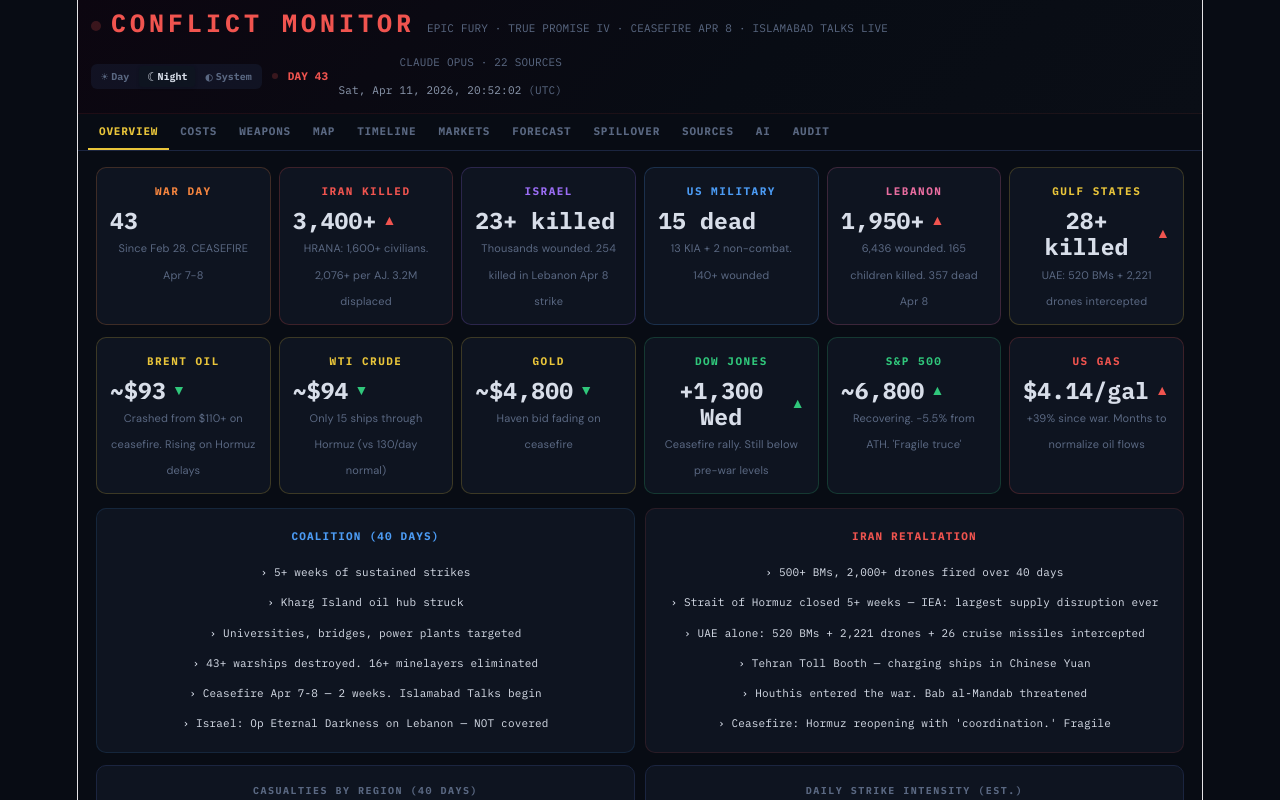
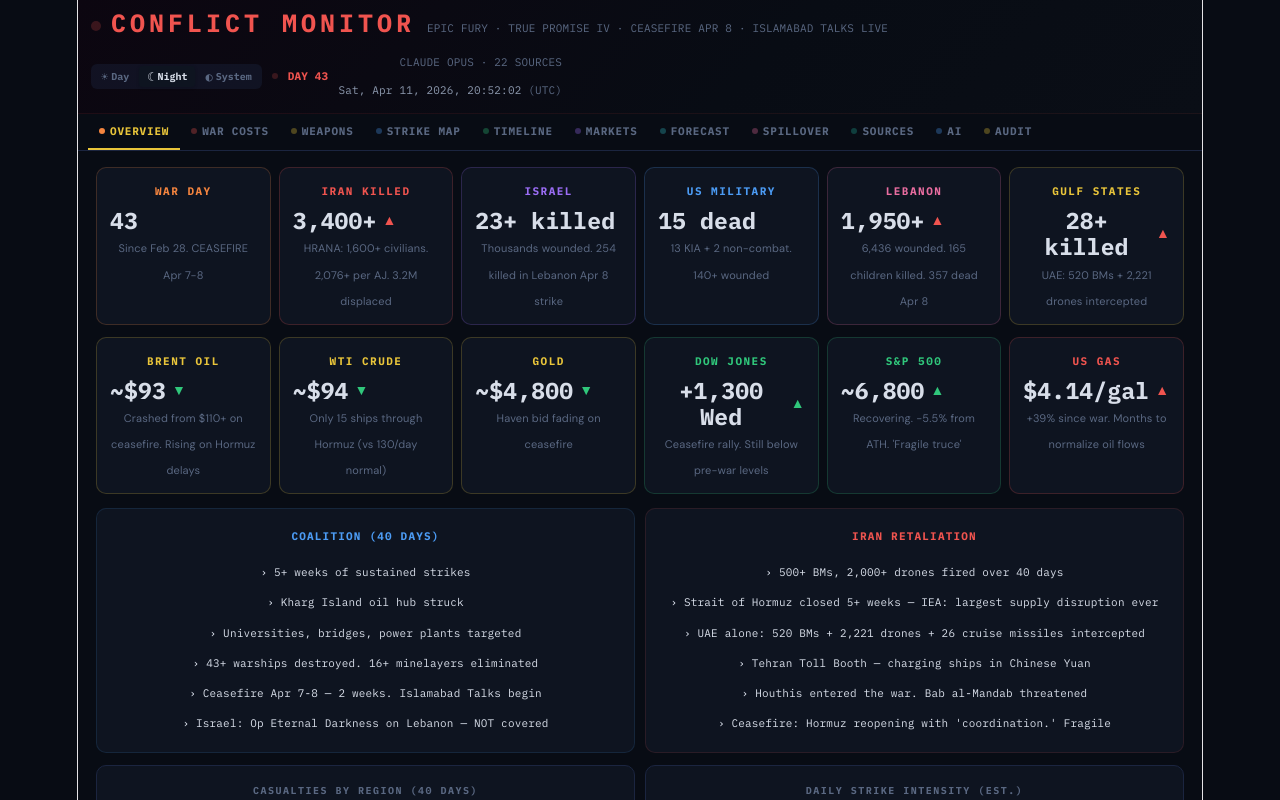
Before and after one commit to varuntyagi83/conflict-preview, a React (Vite) app: page / in a window 1280 px wide. Shown: the top 800 px of the page. Built offline with nearby package versions, Linux system fonts and the light colour scheme.

Commit message:
fix: restore full tab names with colored dot indicators

```diff
--- a/src/App.jsx
+++ b/src/App.jsx
@@ -1472,9 +1472,9 @@ function CostsTab() {
 // MAIN APP
 // ════════════════════════════════════════════
 const TABS=[
-  {id:"dash",lb:"OVERVIEW"},{id:"cost",lb:"COSTS"},{id:"wpn",lb:"WEAPONS"},{id:"map",lb:"MAP"},
-  {id:"tl",lb:"TIMELINE"},{id:"mkt",lb:"MARKETS"},{id:"pred",lb:"FORECAST"},
-  {id:"spill",lb:"SPILLOVER"},{id:"src",lb:"SOURCES"},{id:"ai",lb:"AI"},{id:"aud",lb:"AUDIT"},
+  {id:"dash",lb:"OVERVIEW",cl:"#F5853F"},{id:"cost",lb:"WAR COSTS",cl:"#F0544F"},{id:"wpn",lb:"WEAPONS",cl:"#E9C53A"},{id:"map",lb:"STRIKE MAP",cl:"#4C9CF5"},
+  {id:"tl",lb:"TIMELINE",cl:"#30C77B"},{id:"mkt",lb:"MARKETS",cl:"#9B6DF5"},{id:"pred",lb:"FORECAST",cl:"#34BFC9"},
+  {id:"spill",lb:"SPILLOVER",cl:"#E96DA0"},{id:"src",lb:"SOURCES",cl:"#21AD99"},{id:"ai",lb:"AI",cl:"#4C9CF5"},{id:"aud",lb:"AUDIT",cl:"#E9C53A"},
 ];
 
 export default function App() {
@@ -1563,11 +1563,11 @@ export default function App() {
       <div className="cm-tabs" style={{display:"flex",flexWrap:"wrap",borderBottom:`1px solid ${P.edg}`,padding:"0 10px",background:P.bg}}>
         {TABS.map(t=>(
           <button key={t.id} onClick={()=>setTab(t.id)} className="cm-tab-btn" style={{
-            padding:"10px 11px",background:"transparent",
+            display:"flex",alignItems:"center",gap:5,padding:"10px 11px",background:"transparent",
             border:"none",borderBottom:tab===t.id?`2px solid ${P.sun}`:"2px solid transparent",
             color:tab===t.id?P.sun:P.tx3,fontSize:11,fontWeight:700,cursor:"pointer",
             fontFamily:fn,letterSpacing:.8,whiteSpace:"nowrap",transition:"all .2s"}}>
-            {t.lb}
+            <span style={{width:6,height:6,borderRadius:"50%",background:tab===t.id?t.cl:`${t.cl}50`,flexShrink:0}}/>{t.lb}
           </button>))}
       </div>
       </div>{/* END STICKY */}
```
